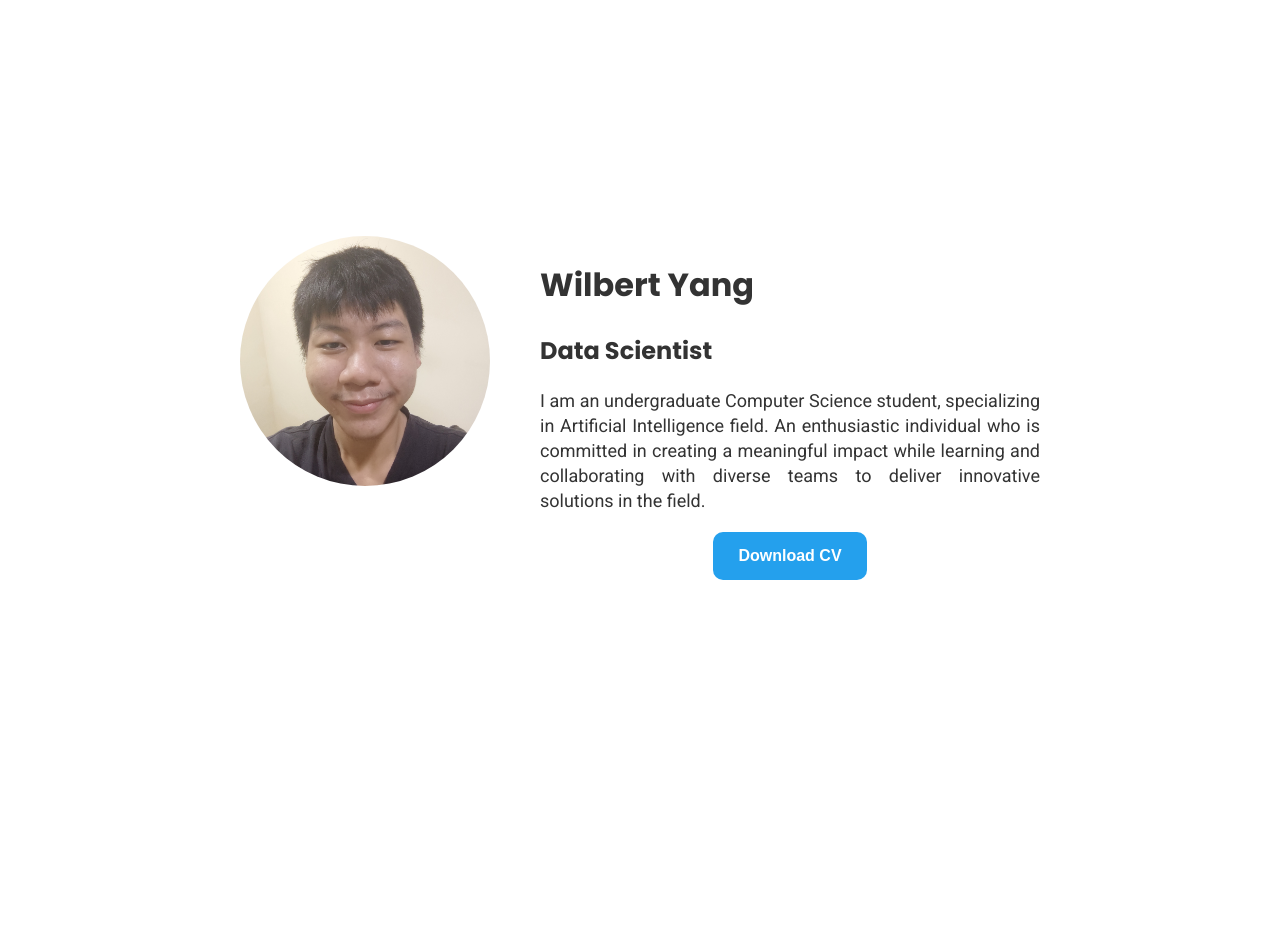
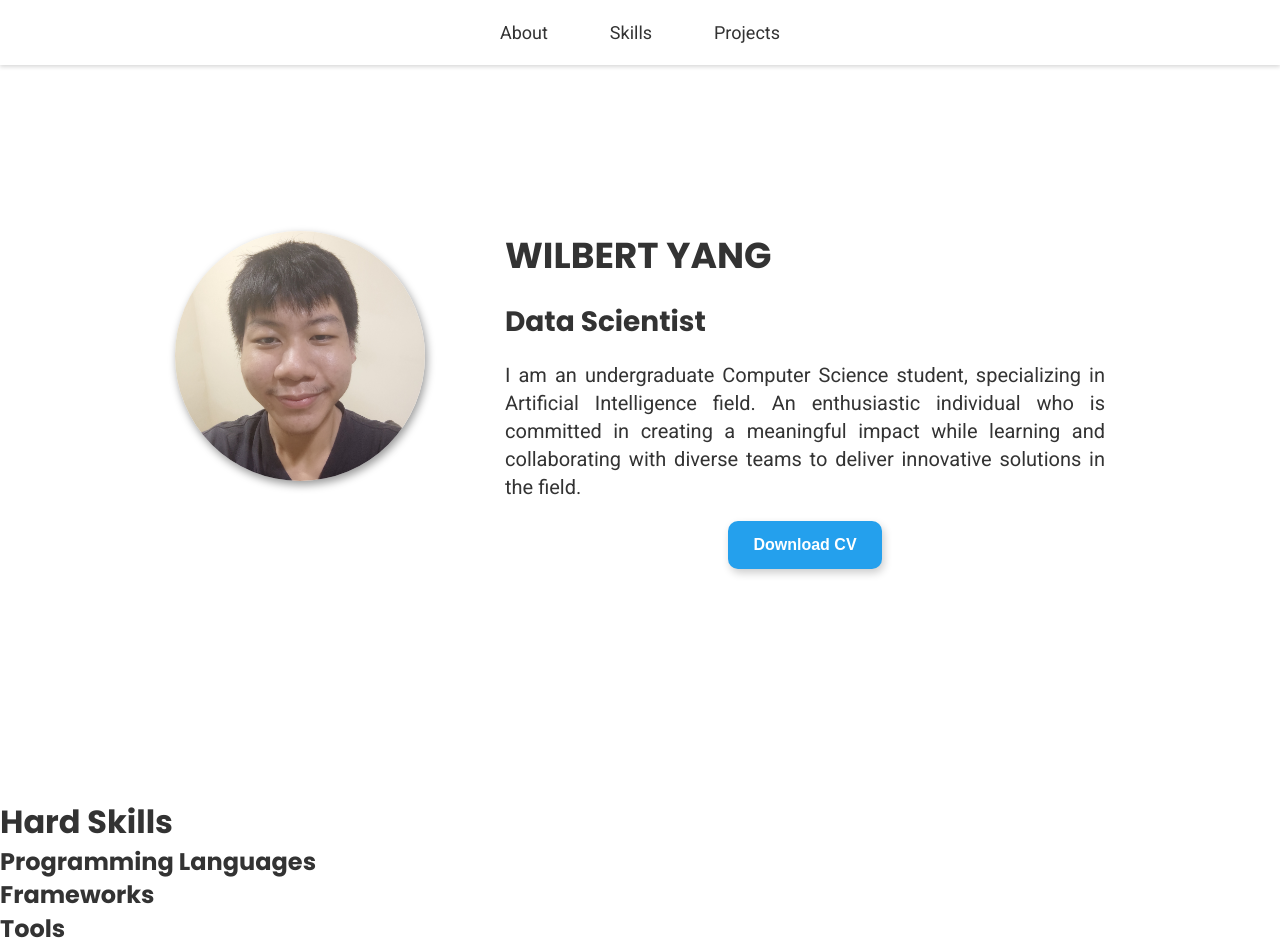
Before and after one commit to wilbertyg/Portfolio, a React (Vite) app in the folder myPortfolio/: page / in a window 1280 px wide. Before the commit the page ends 816 px from the top, so only its background shows below. Built offline with nearby package versions, Linux system fonts and the light colour scheme.

Commit message:
added navbar

```diff
--- a/myPortfolio/src/App.jsx
+++ b/myPortfolio/src/App.jsx
@@ -1,10 +1,16 @@
 import './App.css'
 import About from './components/About/About'
+import Navbar from './components/Navbar/Navbar'
+import Skills from './components/Skills/Skills'
+
 
 function App() {
   return (
     <>
+      <Navbar />
       <About />
+      <Skills />
+
     </>
   )
 }
--- a/myPortfolio/src/components/About/About.css
+++ b/myPortfolio/src/components/About/About.css
@@ -3,6 +3,7 @@
     flex-direction: column;
     justify-content: center;
     height: 100dvh;
+    padding: 30px;
 }
 
 .container {
@@ -10,29 +11,35 @@
     justify-content: center;
     flex-direction: row;
     text-align: center;
-    gap: 50px;
+    gap: 80px;
+    padding: 20px;
 }
 
 .profile {
     max-width: 250px;
     max-height: 250px;
     border-radius: 50%;
+    box-shadow: 2px 4px 8px rgba(0, 0, 0, 0.4);
 }
 
 .text {
-    max-width: 500px;
-
+    display: flex;
+    flex-direction: column;
+    max-width: 600px;
+    gap: 20px;
     h1 {
         text-align: left;
+        font-size: 36px;
     }
-
     h2 {
+        font-size: 28px;
         text-align: left;
     }
 }
 
 .description {
     text-align: justify;
+    font-size: 20px;
 }
 
 
--- a/myPortfolio/src/components/About/About.jsx
+++ b/myPortfolio/src/components/About/About.jsx
@@ -11,13 +11,13 @@ function About() {
                     <img src={Profile} className='profile' alt='profile' />
                 </div>
                 <div className='text'>
-                    <h1>Wilbert Yang</h1>
+                    <h1>WILBERT YANG</h1>
                     <h2>Data Scientist</h2>
                     <p className='description'>
                         I am an undergraduate Computer Science student, specializing in Artificial Intelligence field. An enthusiastic individual who is committed in creating a meaningful impact while learning and collaborating with diverse teams to deliver innovative solutions in the field.
                     </p>
                     <a href={CV} download>
-                        <Button text='Download CV' />
+                        <Button text='Download CV'/>
                     </a>
                 </div>
             </section>
--- a/myPortfolio/src/components/Button/Button.css
+++ b/myPortfolio/src/components/Button/Button.css
@@ -1,15 +1,25 @@
 .button {
-    background-color: #24a0ed;
-    color: white;
     border: none;
     padding: 15px 25px;
     border-radius: 10px;
-    cursor: pointer;
     font-size: 16px;
     font-weight: bold;
+    box-shadow: 2px 4px 8px rgba(0, 0, 0, 0.2);
 }
 
-.button:hover {
+.enabled {
+    cursor: pointer;
+    background-color: #24a0ed;
+    color: white;
+}
+
+.disabled {
+    background-color: #aaa;
+    color: #ddd;
+}
+
+.enabled:hover {
     background-color: #1b8ac2;
-    transition: background-color 0.4s;
+    transition:  0.3s;
+    color: #ddd;
 }
--- a/myPortfolio/src/components/Button/Button.jsx
+++ b/myPortfolio/src/components/Button/Button.jsx
@@ -1,9 +1,10 @@
 import './Button.css'
 
-function Button({text}) {
+function Button({text, enabled=true}) {
+    const status = enabled ? 'enabled' : 'disabled';
     return (
         <div>
-            <button className="button">{text}</button>
+            <button className={`button ${status}`}>{text}</button>
         </div>
     )
 }
--- a/myPortfolio/src/components/Navbar/Navbar.css
+++ b/myPortfolio/src/components/Navbar/Navbar.css
@@ -0,0 +1,57 @@
+.navbar {
+    position: fixed;
+    display: flex;
+    justify-content: center;
+    align-items: center;
+    flex-direction: column;
+    background-color: #FFF;
+    color: #333;
+    width: 100%;
+    z-index: 1000;
+    box-shadow: 0 2px 4px rgba(0, 0, 0, 0.15);
+}
+
+.navbar-container {
+
+    display: flex;
+    min-width: 300px;
+    max-width: 25dvw;
+    justify-content: space-between;
+    align-items: center;
+    flex-direction: row;
+    width: 100%;
+    padding: 20px;
+    a {
+        color: #333;
+        text-decoration: none;
+        cursor: pointer;
+    }
+}
+
+.navbar-element {
+    position: relative;
+}
+
+.navbar-element:hover{
+    color: #222;
+    font-style: bold;
+    text-shadow: 0 0 3px rgba(34, 34, 34, 0.3);
+    transition: 0.2s;
+}
+.navbar-element:after {
+    content: "";
+    position: absolute;
+    background-color: #222;
+    height: 3px;
+    left: 0;
+    bottom: -19px;
+    width: 0%;
+    transition: 0.2s;
+}
+
+.navbar-element:hover:after {
+    height: 3px;
+    left: 0;
+    bottom: -19px;
+    width: 100%;
+}
--- a/myPortfolio/src/components/Navbar/Navbar.jsx
+++ b/myPortfolio/src/components/Navbar/Navbar.jsx
@@ -2,7 +2,13 @@ import './Navbar.css'
 
 function Navbar() {
     return (
-        <div>Navbar</div>
+        <nav className="navbar">
+            <div className="navbar-container">
+                <a href="#about" className='navbar-element'>About</a>
+                <a href="#skills" className='navbar-element'>Skills</a>
+                <a href="#projects" className='navbar-element'>Projects</a>
+            </div>
+        </nav>
     )
 }
 
--- a/myPortfolio/src/components/Skills/Skills.jsx
+++ b/myPortfolio/src/components/Skills/Skills.jsx
@@ -2,7 +2,31 @@ import './Skills.css'
 
 function Skills() {
     return (
-        <div>Skills</div>
+        <div>
+            <section className='skills'>
+                <h1>Hard Skills</h1>
+                <div className='skills-container'>
+                    <div className='skill'>
+                        <h2>Programming Languages</h2>
+                        <span>
+
+                        </span>
+                    </div>
+                    <div className='skill'>
+                        <h2>Frameworks</h2>
+                        <span>
+
+                        </span>
+                    </div>
+                    <div className='skill'>
+                        <h2>Tools</h2>
+                        <span>
+
+                        </span>
+                    </div>
+                </div>
+            </section>
+        </div>
     )
 }
 
--- a/myPortfolio/src/index.css
+++ b/myPortfolio/src/index.css
@@ -1,3 +1,10 @@
+*{
+  margin:0;
+  padding:0;
+  box-sizing:border-box;
+}
+
 html {
   scroll-behavior: smooth;
+
 }
```
Also changed, not shown: myPortfolio/src/components/Card/Card.css (added), myPortfolio/src/components/Card/Card.jsx (added), myPortfolio/src/components/Skills/SkillsList.jsx (added).
